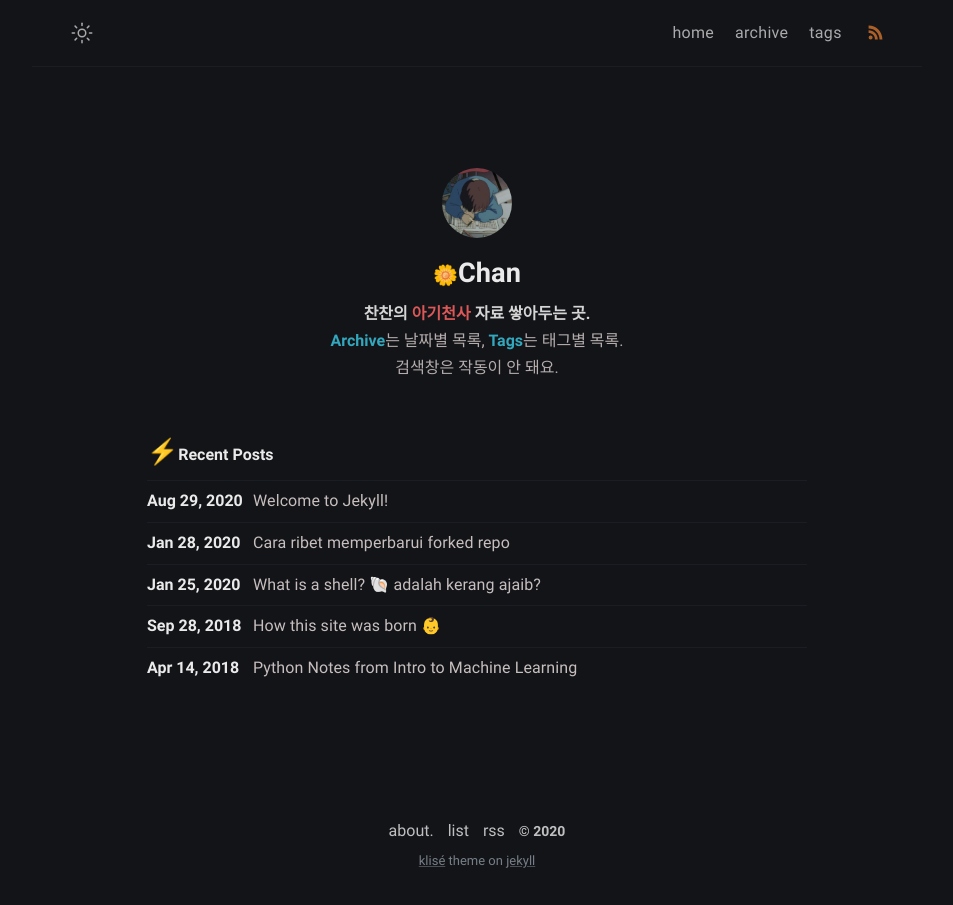
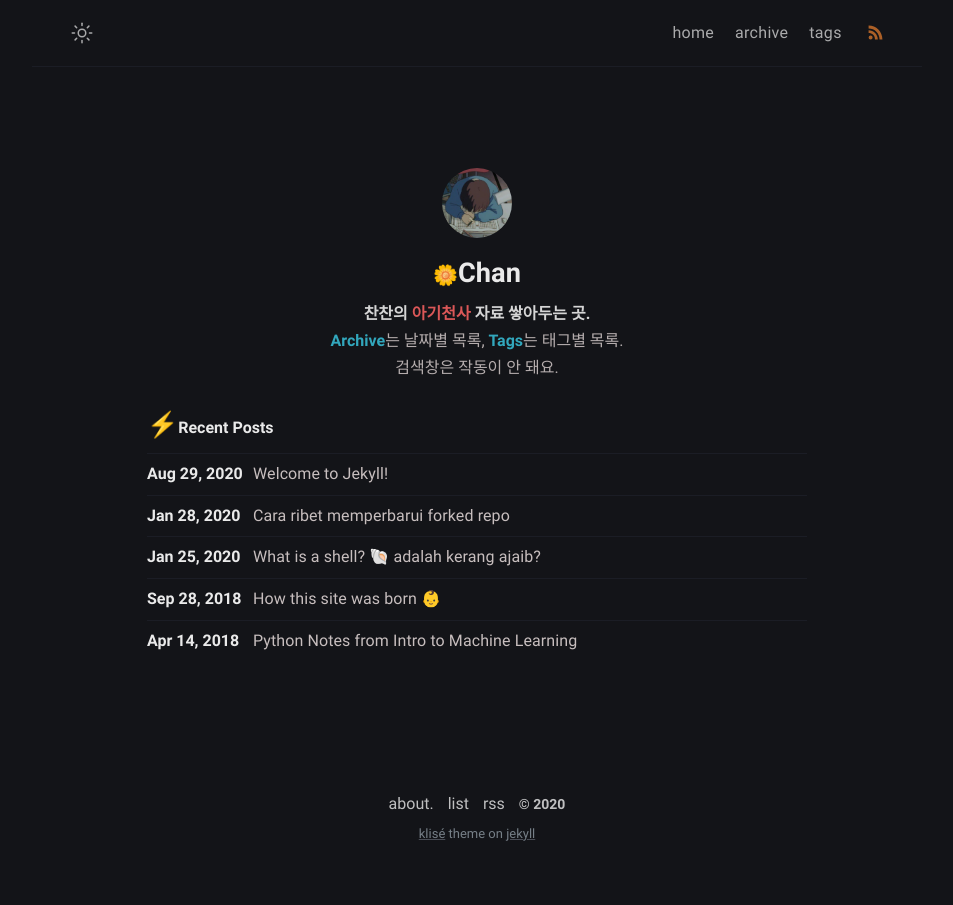
Before and after one commit to iwdstry/yeieje, a Jekyll site: the page built from index.md, in a window 1280 px wide. Shown: the whole page, without its empty margins (163-1116 px from the left). Built offline with Jekyll 4.4.1, drawn with Linux system fonts in a browser that asks for light colours.

Commit message:
Create _layout.scss

```diff
--- a/_sass/klise/_layout.scss
+++ b/_sass/klise/_layout.scss
@@ -182,7 +182,7 @@
 // Author
 .author {
   margin-top: 6.3rem;
-  margin-bottom: 3rem;
+  margin-bottom: 1.3rem;
   text-align: center;
 
   @include media-query($on-mobile) {
```
